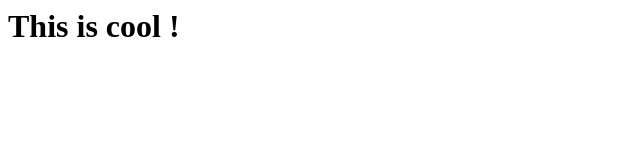
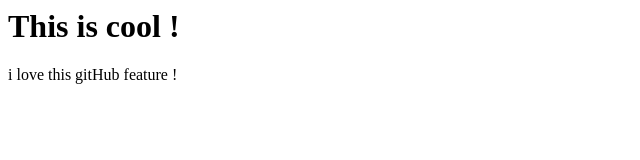
Before and after one commit to boykinsm1/lmfse-2025-pm, a plain HTML site: page index.html in a window 1280 px wide. Shown: the whole page, without its empty margins (0-640 px from the left). Drawn offline with Linux system fonts and the light colour scheme.

Commit message:
Updated index.html

```diff
--- a/index.html
+++ b/index.html
@@ -7,5 +7,6 @@
 
   <body>
     <h1> This is cool !</h1>
+    <p> i love this gitHub feature !</p>
   </body>
 </html>
```
